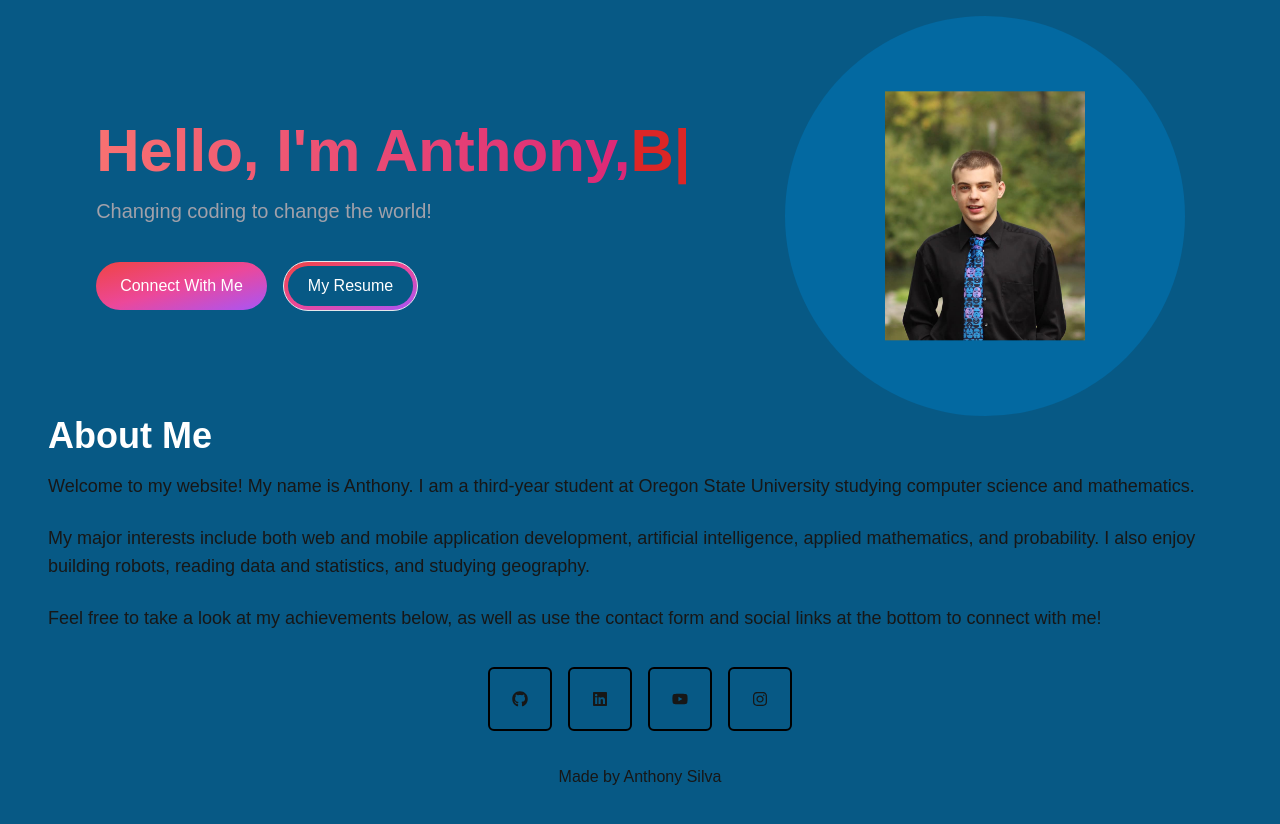
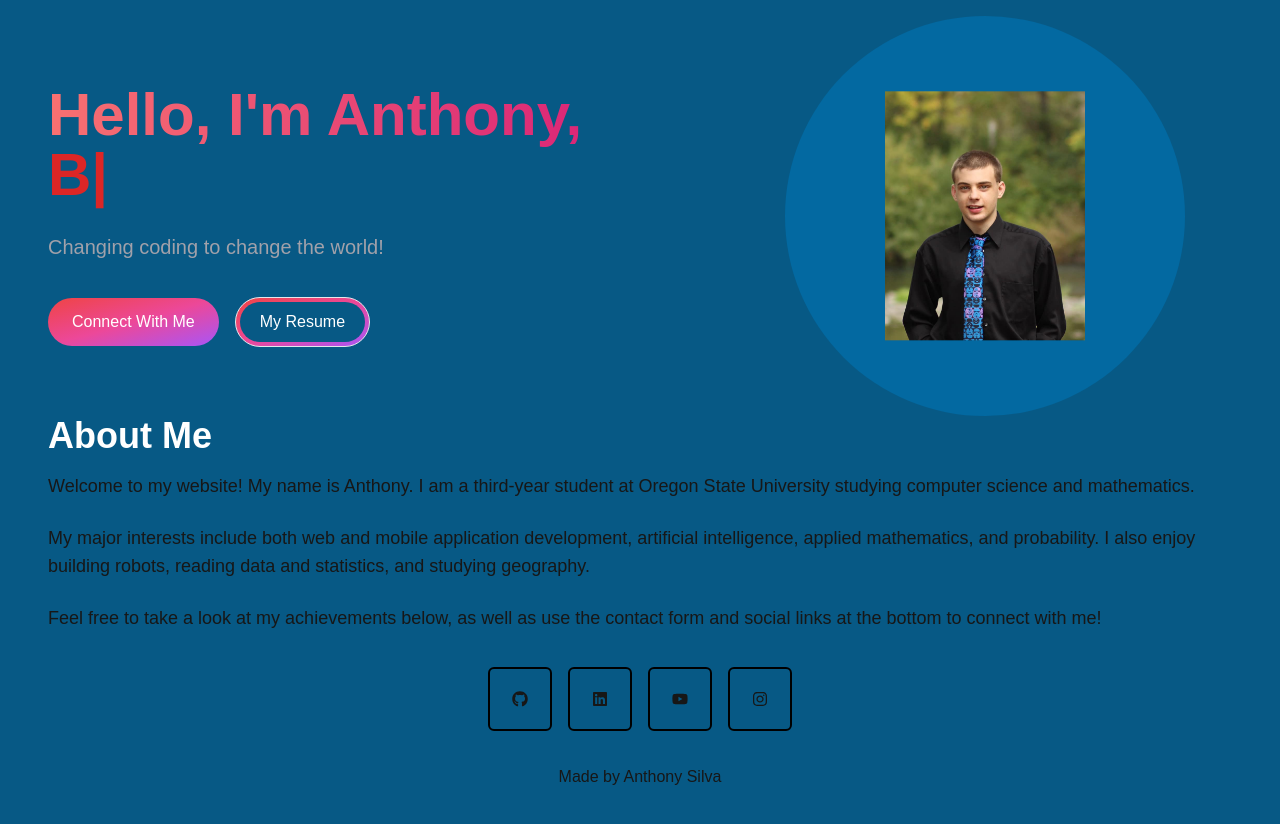
Before and after one commit to wreckinaj/portfolio-2025, a Next.js app: page / in a window 1280 px wide. Shown: the top 824 px of the page. Built offline with nearby package versions, Linux system fonts and the light colour scheme.

Commit message:
Fixed issue in header with moving section

```diff
--- a/src/app/components/HeaderSection.js
+++ b/src/app/components/HeaderSection.js
@@ -5,21 +5,27 @@ import Image from 'next/image';
 import { TypeAnimation } from 'react-type-animation';
 
 const HeaderSection = () => {
-    return(
+    return (
         <section>
             <div className='grid grid-cols-1 sm:grid-cols-12'>
                 <div className='col-span-7 place-self-center text-center sm:text-left'>
                     <h1 className='text-red-600 mb-4 sm:text-5xl text-4xl lg:text-6xl font-bold'>
                         <span className='text-transparent bg-clip-text bg-gradient-to-r from-red-400 to-pink-600'>
-                            Hello, I'm Anthony,
+                            Hello, I'm Anthony,{' '}
                         </span>
+                        <div
+                            className='inline-block overflow-hidden align-top'
+                            style={{
+                                width: '300px', // Adjust this to match the longest text
+                                height: '1.2em', // Keeps it vertically consistent
+                            }}
+                        >
                             <TypeAnimation
                                 sequence={[
-                                // Same substring at the start will only be typed out once, initially
                                     'Software Engineer.',
                                     1000,
                                     'Backend Developer.',
-                                1000, // wait 1s before replacing "Mice" with "Hamsters"
+                                    1000,
                                     'AI Fanatic.',
                                     1000,
                                     'Swimmer.',
@@ -33,13 +39,13 @@ const HeaderSection = () => {
                                     'a person on the spectrum.',
                                     1000,
                                     'willing to make a difference.',
-                                1000
+                                    1000,
                                 ]}
                                 wrapper="span"
                                 speed={50}
-                            style={{ fontSize: '1em', display: 'inline-block' }}
                                 repeat={Infinity}
                             />
+                        </div>
                     </h1>
                     <p className='text-zinc-400 text-base sm:text-lg mb-6 lg:text-xl'>
                         Changing coding to change the world!
```
Lines whose indentation alone changed are shown as unchanged.
